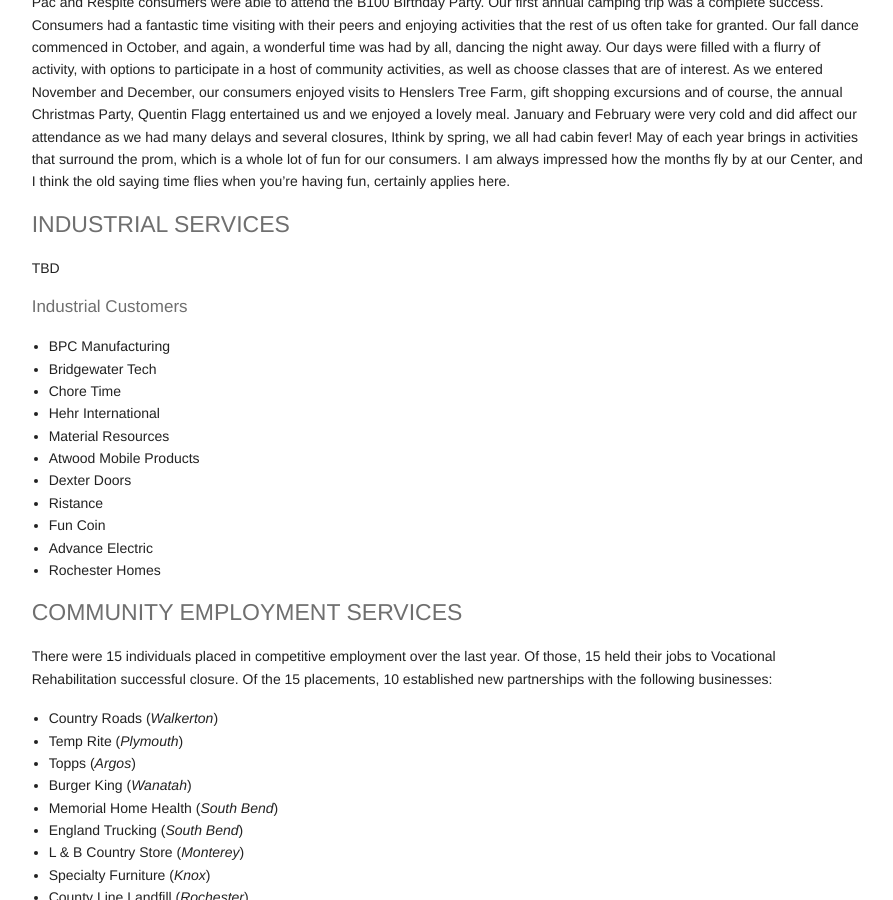
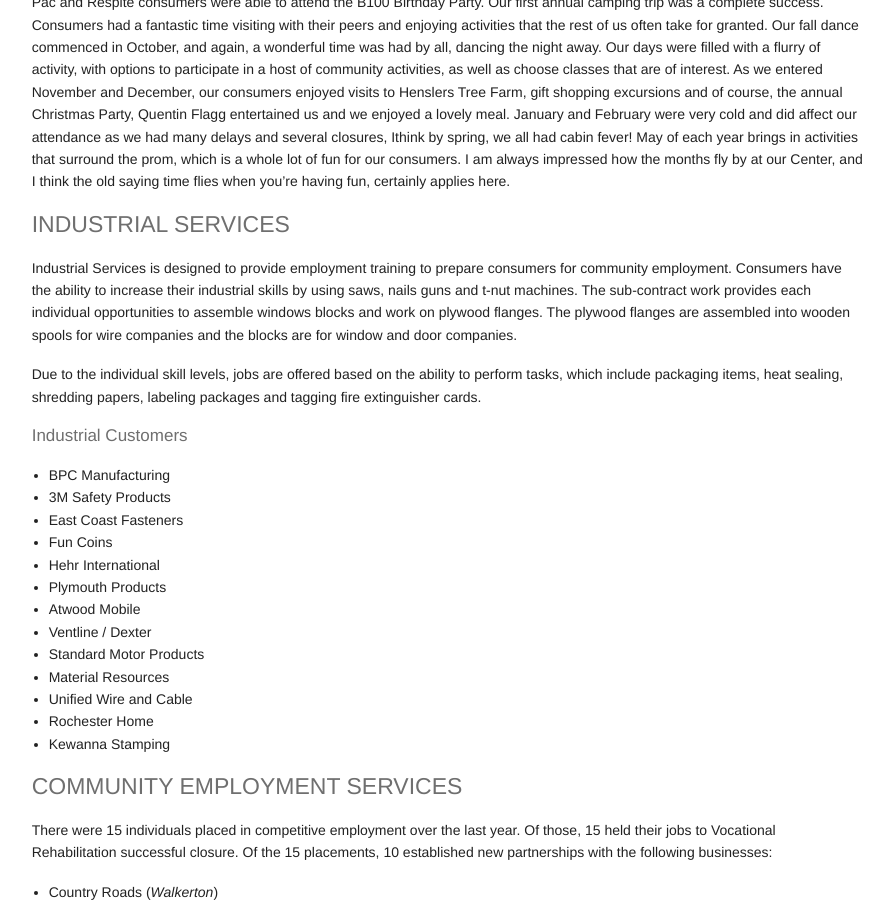
Before and after one commit to leviwilson/marshall-starke.org, a Jekyll site: the page built from report/adult.md, in a window 1280 px wide and 900 px high, scrolled down 1445 px. Shown: the whole window, without its empty margins (260-1153 px from the left). Built offline with Jekyll 4.4.1, drawn with Linux system fonts in a browser that asks for light colours; nearby versions of some CDN libraries; Markdown is read by kramdown in place of the engine named in the settings.

Commit message:
update industrial services

```diff
--- a/report/adult.md
+++ b/report/adult.md
@@ -43,20 +43,24 @@ We have also begun to offer some Group Community evening activities to those wit
 This past year has been a whirlwind of activities. In July, as always, a favorite outing for our consumers is having an invitation to attend the Bremen Firemans Festival to ride carnival rides and eat lunch. We always take full advantage of our local fairs. Some of our Pac and Respite consumers were able to attend the B100 Birthday Party. Our first annual camping trip was a complete success. Consumers had a fantastic time visiting with their peers and enjoying activities that the rest of us often take for granted. Our fall dance commenced in October, and again, a wonderful time was had by all, dancing the night away. Our days were filled with a flurry of activity, with options to participate in a host of community activities, as well as choose classes that are of interest. As we entered November and December, our consumers enjoyed visits to Henslers Tree Farm, gift shopping excursions and of course, the annual Christmas Party, Quentin Flagg entertained us and we enjoyed a lovely meal. January and February were very cold and did affect our attendance as we had many delays and several closures, Ithink by spring, we all had cabin fever! May of each year brings in activities that surround the prom, which is a whole lot of fun for our consumers. I am always impressed how the months fly by at our Center, and I think the old saying time flies when you're having fun, certainly applies here.
 
 <h4 class="subheader" id="industrial">INDUSTRIAL SERVICES</h4>
-TBD
+Industrial Services is designed to provide employment training to prepare consumers for community employment. Consumers have the ability to increase their industrial skills by using saws, nails guns and t-nut machines. The sub-contract work provides each individual opportunities to assemble windows blocks and work on plywood flanges. The plywood flanges are assembled into wooden spools for wire companies and the blocks are for window and door companies.
+
+Due to the individual skill levels, jobs are offered based on the ability to perform tasks, which include packaging items, heat sealing, shredding papers, labeling packages and tagging fire extinguisher cards.
 
 <h5 class="subheader">Industrial Customers</h5>
-*  BPC Manufacturing
-*  Bridgewater Tech
-*  Chore Time
-*  Hehr International
-*  Material Resources
-*  Atwood Mobile Products
-*  Dexter Doors
-*  Ristance
-*  Fun Coin
-*  Advance Electric
-*  Rochester Homes
+* BPC Manufacturing
+* 3M Safety Products
+* East Coast Fasteners
+* Fun Coins
+* Hehr International
+* Plymouth Products
+* Atwood Mobile
+* Ventline / Dexter
+* Standard Motor Products
+* Material Resources
+* Unified Wire and Cable
+* Rochester Home
+* Kewanna Stamping
 
 <h4 class="subheader" id="employment">COMMUNITY EMPLOYMENT SERVICES</h4>
 There were 15 individuals placed in competitive employment over the last year. Of those, 15 held their jobs to Vocational
```
